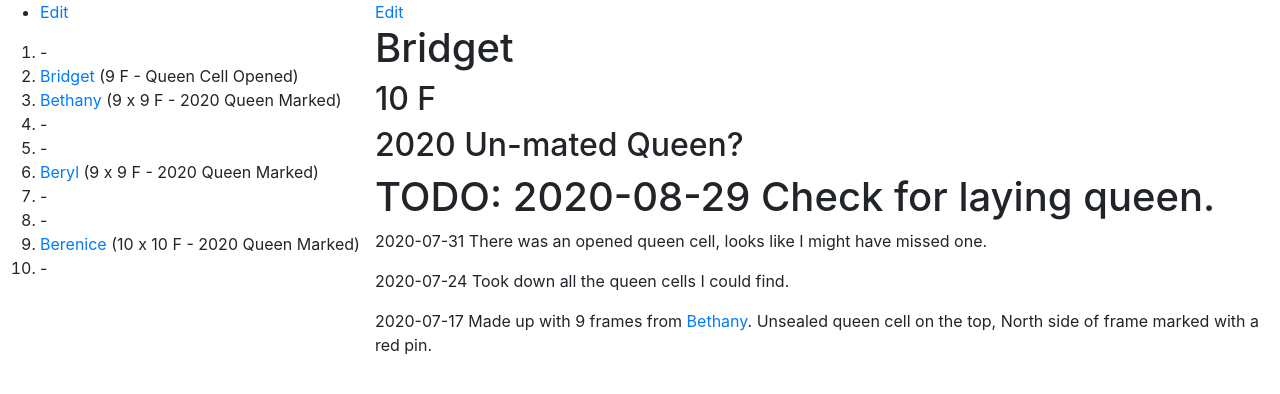
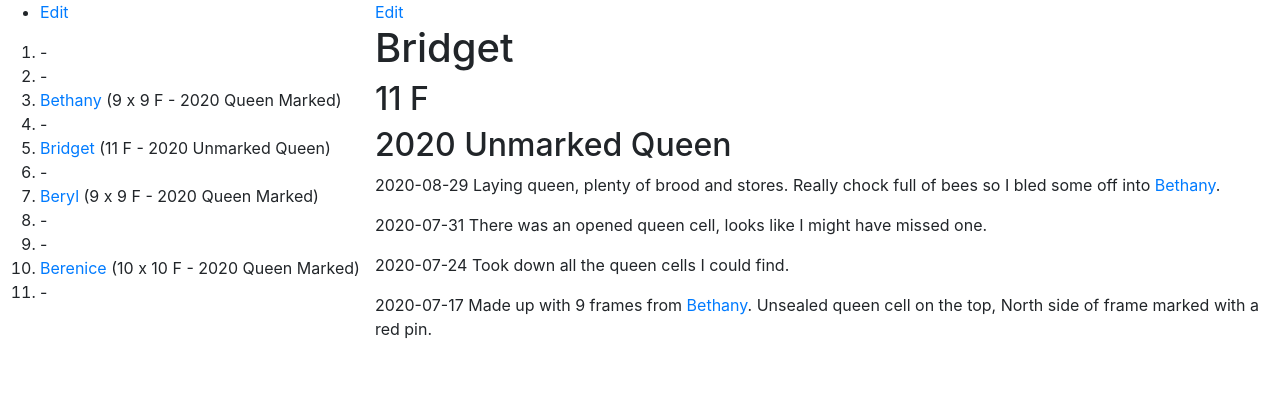
Before and after one commit to joejcollins/rhapsody-angel, a Jekyll site: the page built from queens/2020-bridget.md, in a window 1280 px wide. Shown: the top 394 px of the page. Built offline with Jekyll 4.4.1, drawn with Linux system fonts in a browser that asks for light colours; our own code applies the rules of GitHub Pages for plain Markdown files.

```diff
--- a/_includes/apiary.md
+++ b/_includes/apiary.md
@@ -1,9 +1,10 @@
 * [Edit](https://github.com/joejcollins/rhapsody-angel/edit/master/_includes/apiary.md)
 
 1. -
-1. [Bridget]({{ site.baseurl }}/queens/2020-bridget.html) (9 F - Queen Cell Opened)
+1. -
 1. [Bethany]({{ site.baseurl }}/queens/2020-bethany.html) (9 x 9 F - 2020 Queen Marked)
 1. -
+1. [Bridget]({{ site.baseurl }}/queens/2020-bridget.html) (11 F - 2020 Unmarked Queen)
 1. -
 1. [Beryl]({{ site.baseurl }}/queens/2020-beryl.html) (9 x 9 F - 2020 Queen Marked)
 1. -
--- a/queens/2020-bridget.md
+++ b/queens/2020-bridget.md
@@ -1,8 +1,8 @@
 # Bridget
-## 10 F
-## 2020 Un-mated Queen?
+## 11 F
+## 2020 Unmarked Queen
 
-# TODO: 2020-08-29 Check for laying queen.
+2020-08-29 Laying queen, plenty of brood and stores.  Really chock full of bees so I bled some off into [Bethany]({{ site.baseurl }}/queens/2020-bethany.html).
 
 2020-07-31 There was an opened queen cell, looks like I might have missed one.
 
```
Also changed, not shown: queens/2020-berenice.md (+1 -1 lines), queens/2020-beryl.md (+1 -1 lines), queens/2020-bethany.md (+1 -1 lines), 1 other file.
